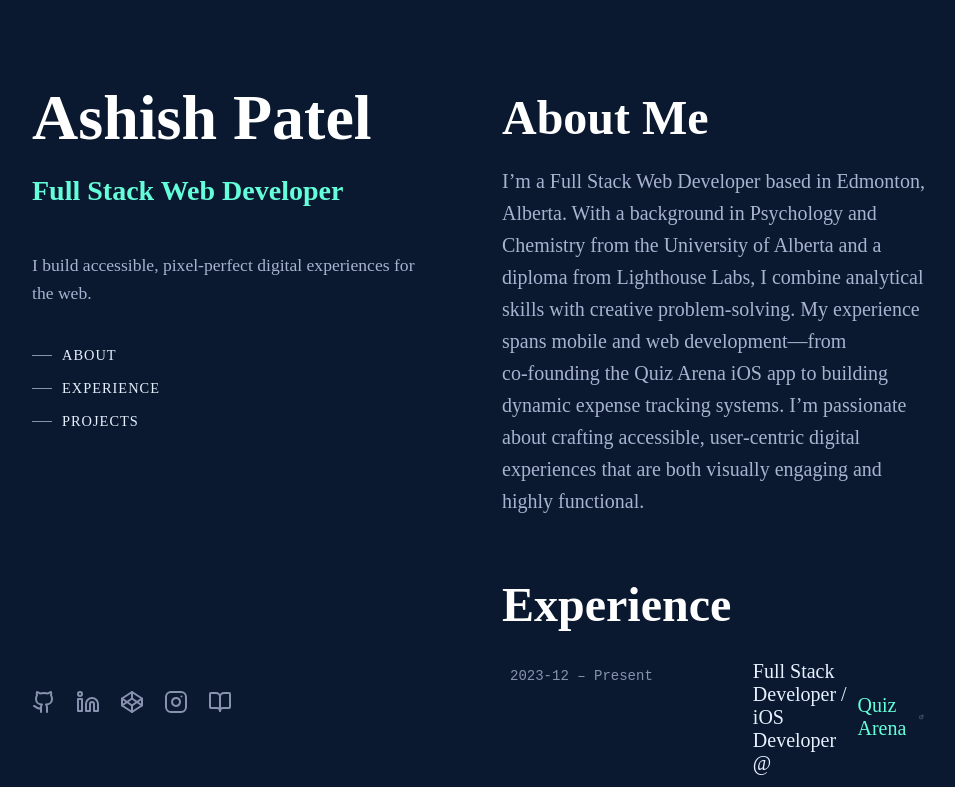
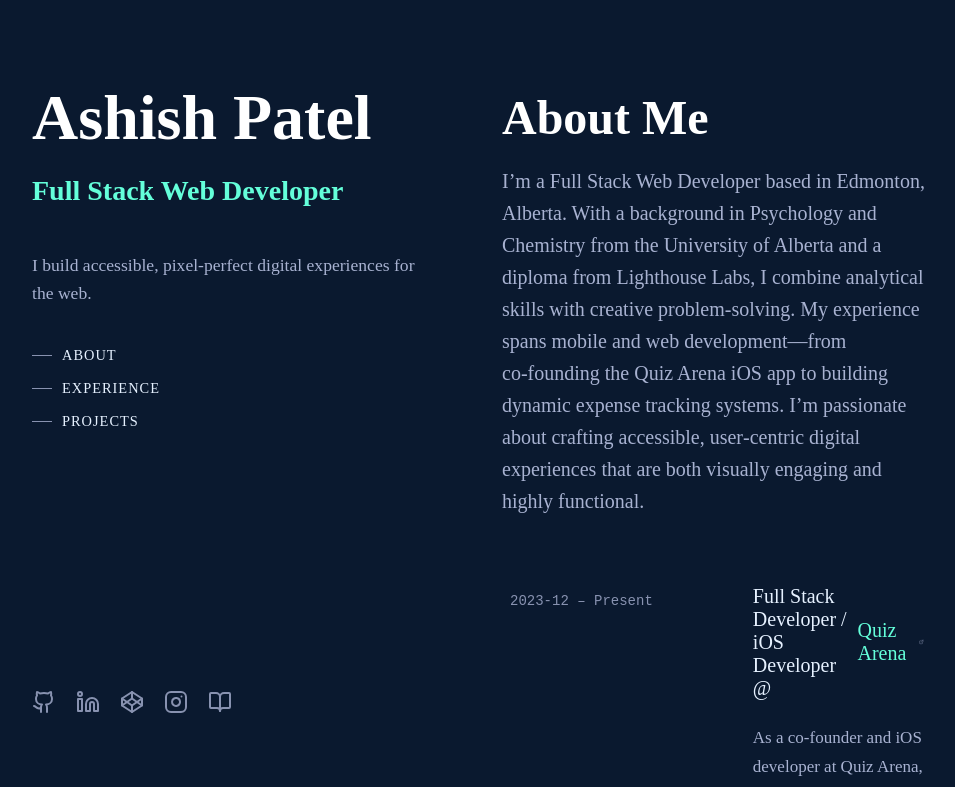
Before and after one commit to apatel924/ashish-portfolio, a React (Create React App) app: page / in a window 1280 px wide. Shown: the top 787 px of the page, without its empty margins (188-1143 px from the left). Built offline with nearby package versions, Linux system fonts and the light colour scheme.

Commit message:
Modified ExperienceSection.js

```diff
--- a/src/components/ExperienceSection.js
+++ b/src/components/ExperienceSection.js
@@ -16,7 +16,7 @@ function ExperienceSection() {
 
   return (
     <div id="experience" style={containerStyle}>
-      <h2 style={headingStyle}>Experience</h2>
+      {/* <h2 style={headingStyle}>Experience</h2> */}
       {experienceData?.map((job, index) => (
         <ExperienceCard key={index} {...job} />
       ))}
```
